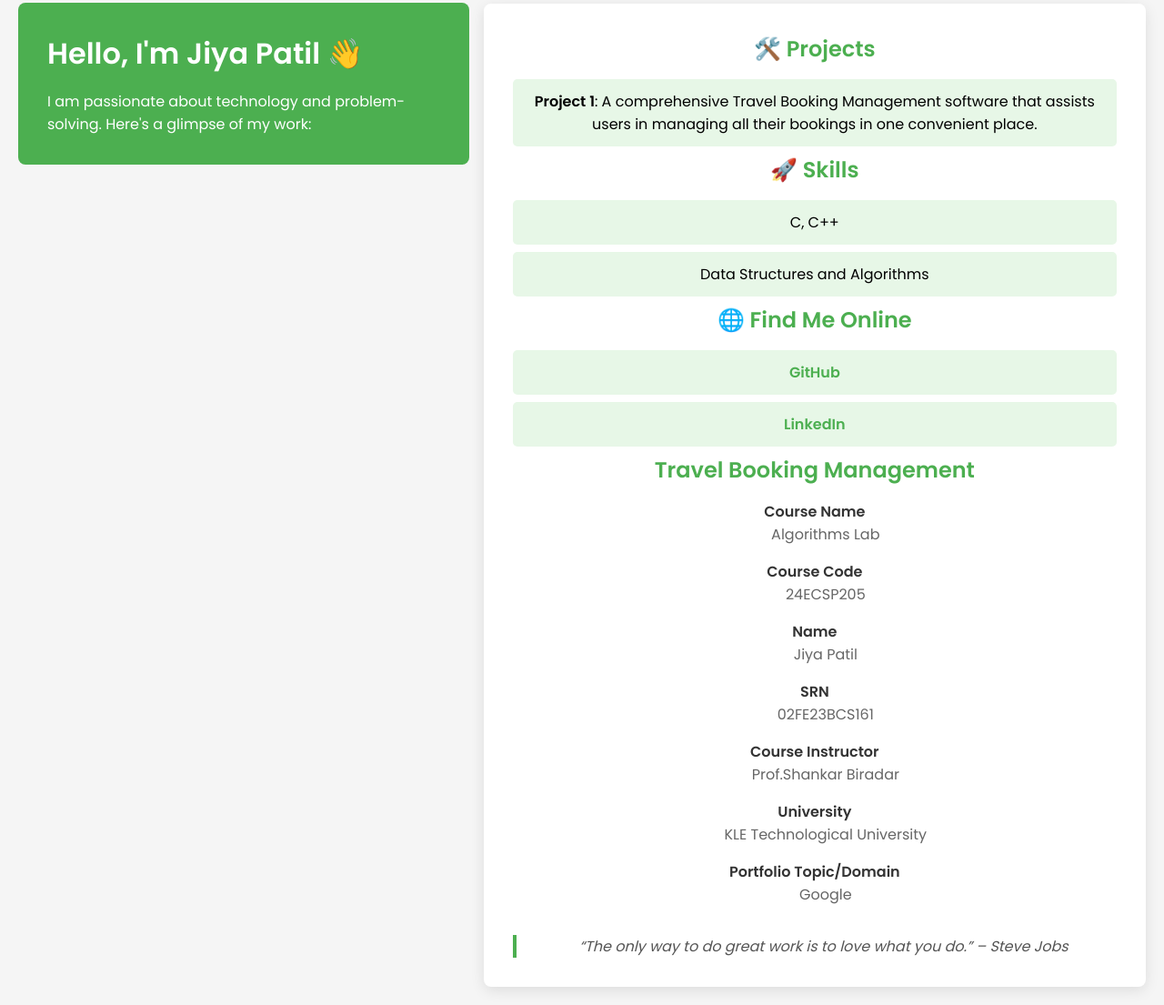
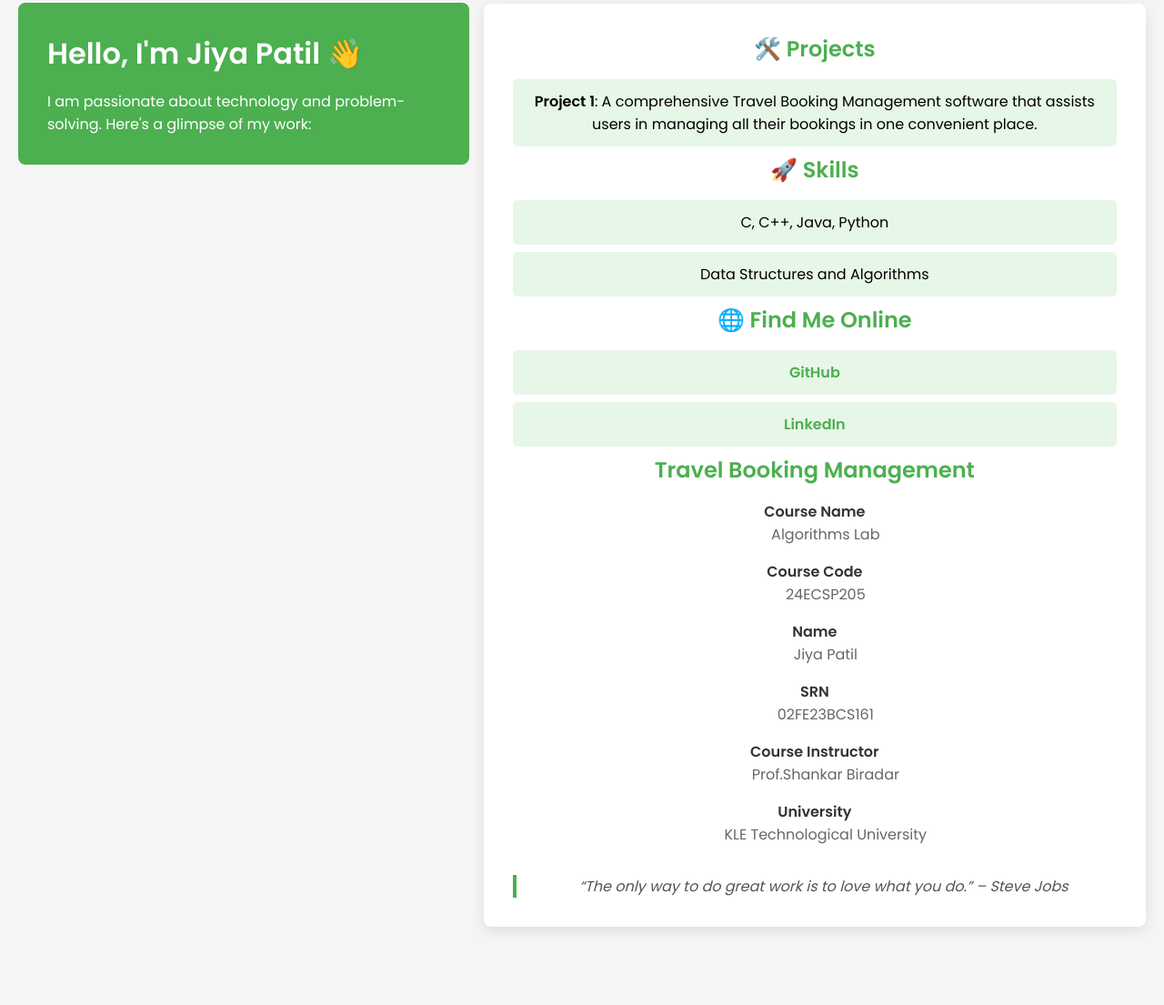
Before and after one commit to JiyaPatil34/portfolio.github.io, a plain HTML site: page index.html in a window 1280 px wide. Shown: the part 17-1122 px from the top of the page at 91% size. After the commit the page ends 1056 px from the top, so only its background shows below. Drawn offline with Linux system fonts and the light colour scheme.

Commit message:
Update index.html

```diff
--- a/index.html
+++ b/index.html
@@ -21,7 +21,7 @@
 
         <h2>🚀 Skills</h2>
         <ul>
-            <li>C, C++</li>
+            <li>C, C++, Java, Python</li>
             <li>Data Structures and Algorithms</li>
         </ul>
 
@@ -50,9 +50,6 @@
 
             <dt>University</dt>
             <dd>KLE Technological University</dd>
-
-            <dt>Portfolio Topic/Domain</dt>
-            <dd>Google</dd>
         </dl>
 
         <blockquote>“The only way to do great work is to love what you do.” – Steve Jobs</blockquote>
```
